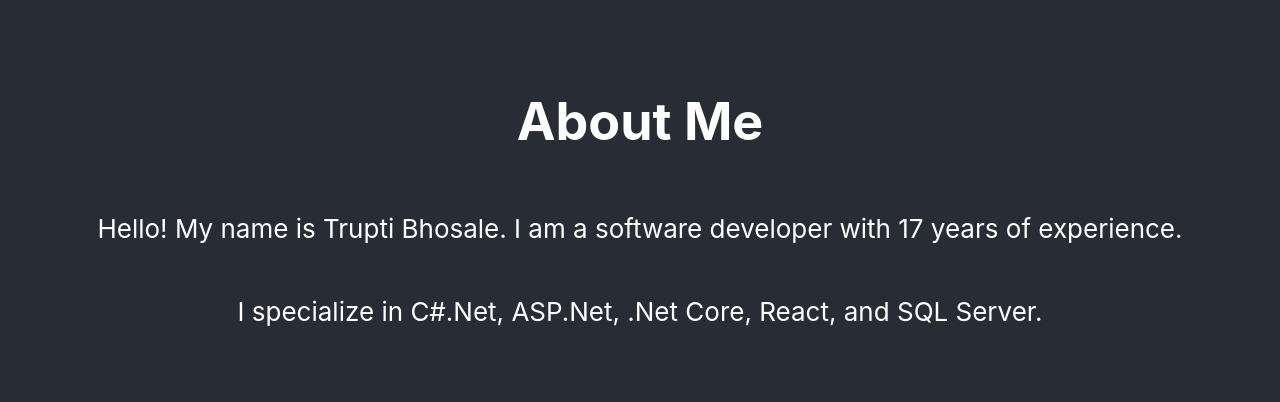
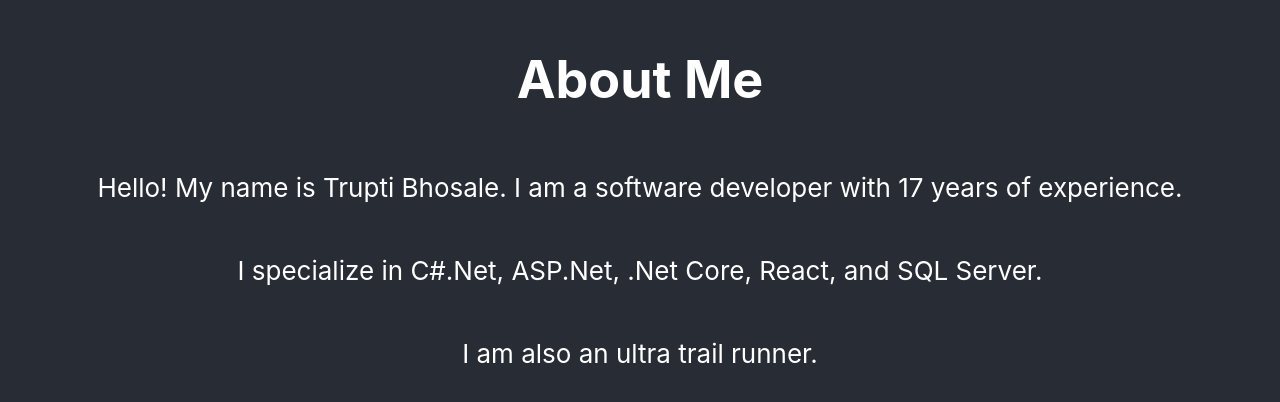
Before and after one commit to truptibhosale123/my-website, a React (Create React App) app: page / in a window 1280 px wide. Shown: the part 196-598 px from the top of the page. Built offline with nearby package versions, Linux system fonts and the light colour scheme.

Commit message:
next commit

```diff
--- a/src/App.js
+++ b/src/App.js
@@ -8,6 +8,7 @@ function App() {
       <h1>About Me</h1>
         <p>Hello! My name is Trupti Bhosale. I am a software developer with 17 years of experience.</p>
         <p>I specialize in C#.Net, ASP.Net, .Net Core, React, and SQL Server.</p>
+        <p>I am also an ultra trail runner.</p>
       </header>
     </div>
   );
```
